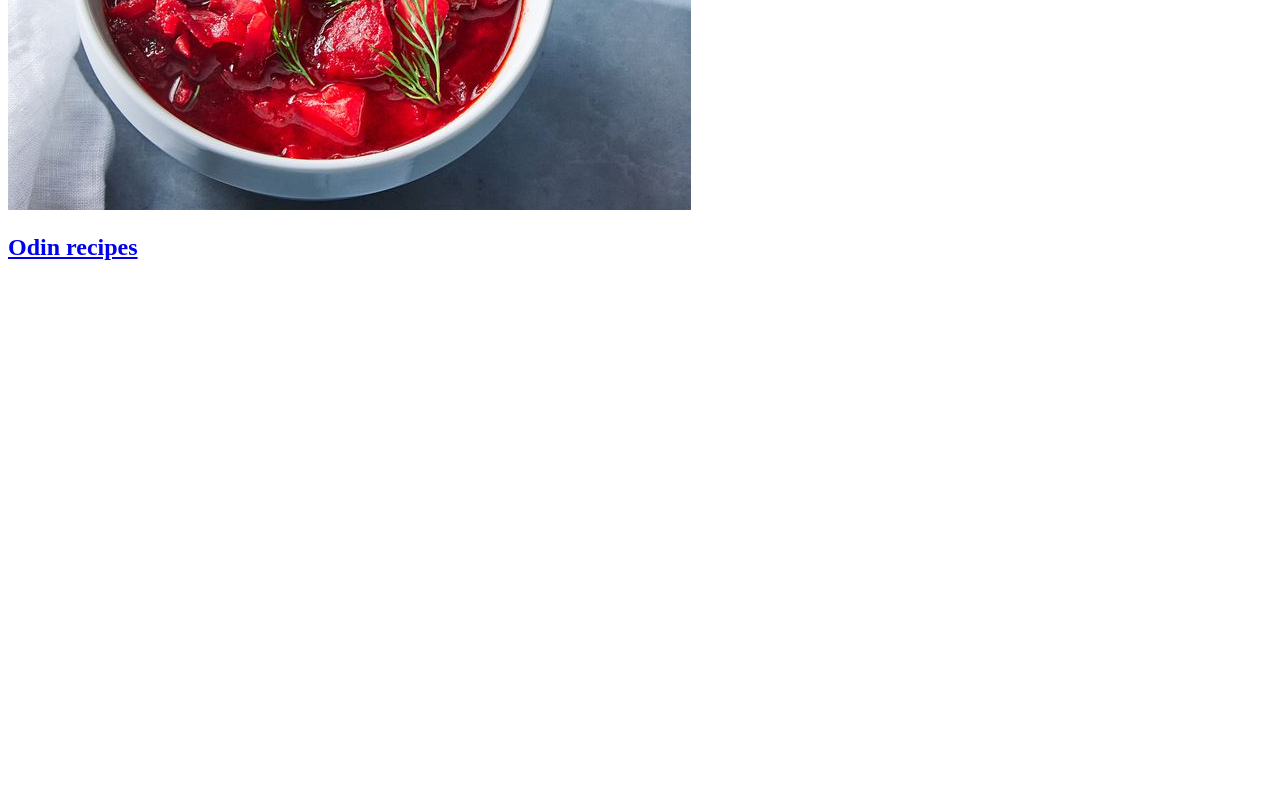
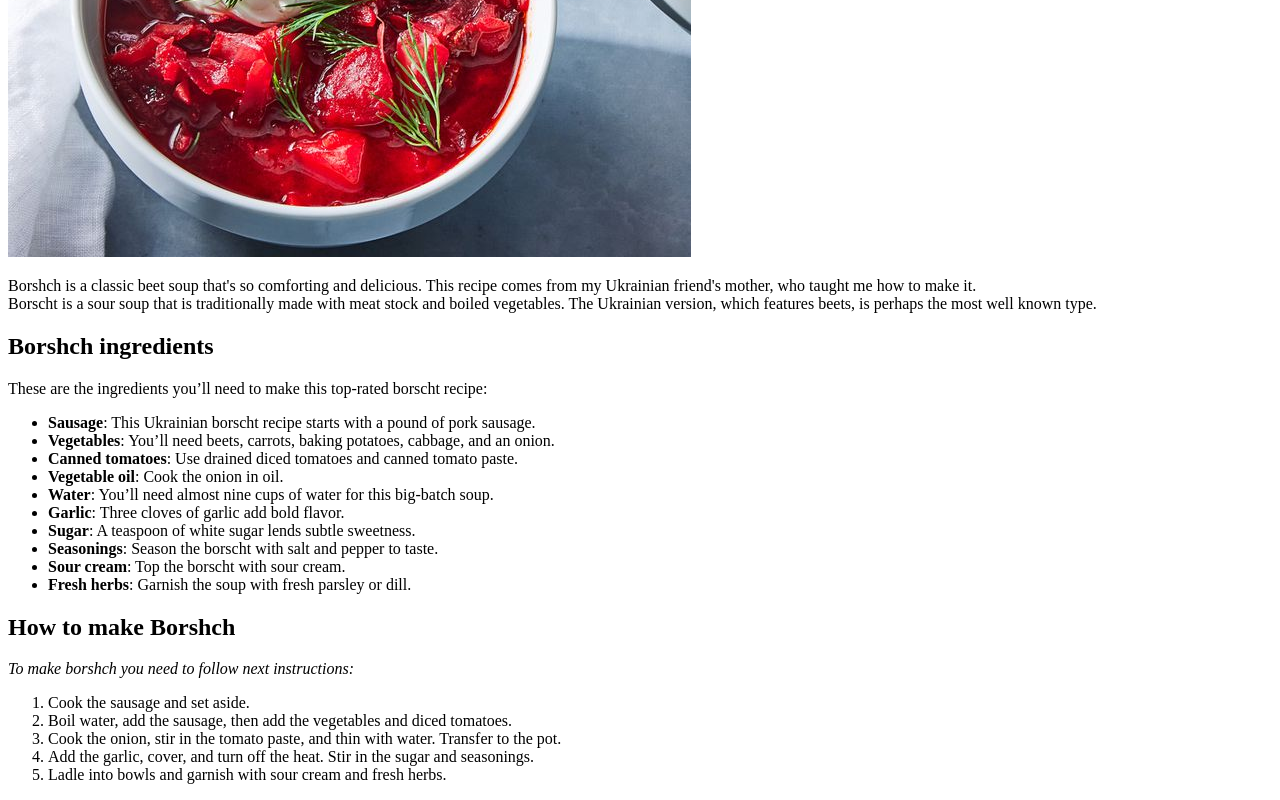
Before and after one commit to BadCoderV/Odin-recipes, a plain HTML site: page recipes/borshch.html in a window 1280 px wide. Shown: the part 382-1182 px from the top of the page. Before the commit the page ends 800 px from the top, so only its background shows below. Drawn offline with Linux system fonts and the light colour scheme.

Commit message:
Add borshch ingredients, description and instructions

```diff
--- a/recipes/borshch.html
+++ b/recipes/borshch.html
@@ -6,9 +6,34 @@
         <title>Borshch recipe</title>
     </head>
     <body>
+        <h2><a href="../index.html">Odin recipes</a></h2>
         <h1>Borshch recipe</h1>
         <img src="../img/borshch.jpg" width="683" height="512" alt="Cooked borshch">
         <br>
-        <h2><a href="../index.html">Odin recipes</a></h2>
+        <p>Borshch is a classic beet soup that's so comforting and delicious. This recipe comes from my Ukrainian friend's mother, who taught me how to make it. <br> Borscht is a sour soup that is traditionally made with meat stock and boiled vegetables. The Ukrainian version, which features beets, is perhaps the most well known type.</p>
+        <h2>Borshch ingredients</h2>
+        <p>These are the ingredients you’ll need to make this top-rated borscht recipe: </p>
+        <ul>
+            <li><strong>Sausage</strong>: This Ukrainian borscht recipe starts with a pound of pork sausage. </li>
+            <li><strong>Vegetables</strong>: You’ll need beets, carrots, baking potatoes, cabbage, and an onion. </li>
+            <li><strong>Canned tomatoes</strong>: Use drained diced tomatoes and canned tomato paste.</li>
+            <li><strong>Vegetable oil</strong>: Cook the onion in oil. </li>
+            <li><strong>Water</strong>: You’ll need almost nine cups of water for this big-batch soup. </li>
+            <li><strong>Garlic</strong>: Three cloves of garlic add bold flavor. </li>
+            <li><strong>Sugar</strong>: A teaspoon of white sugar lends subtle sweetness. </li>
+            <li><strong>Seasonings</strong>: Season the borscht with salt and pepper to taste.</li>
+            <li><strong>Sour cream</strong>: Top the borscht with sour cream. </li>
+            <li><strong>Fresh herbs</strong>: Garnish the soup with fresh parsley or dill. </li>
+        </ul>
+
+        <h2>How to make Borshch</h2>
+        <p><em> To make borshch you need to follow next instructions:</em></p>
+        <ol>
+            <li>Cook the sausage and set aside. </li>
+            <li>Boil water, add the sausage, then add the vegetables and diced tomatoes. </li>
+            <li>Cook the onion, stir in the tomato paste, and thin with water. Transfer to the pot. </li>
+            <li>Add the garlic, cover, and turn off the heat. Stir in the sugar and seasonings. </li>
+            <li>Ladle into bowls and garnish with sour cream and fresh herbs. </li>
+        </ol>
     </body>
 </html>
```
